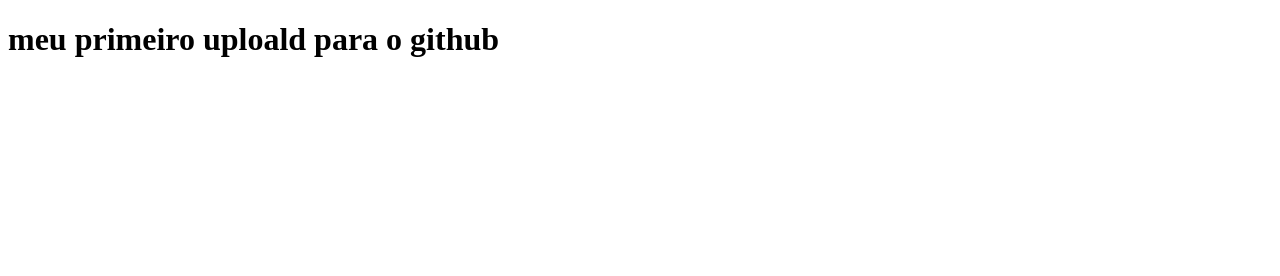
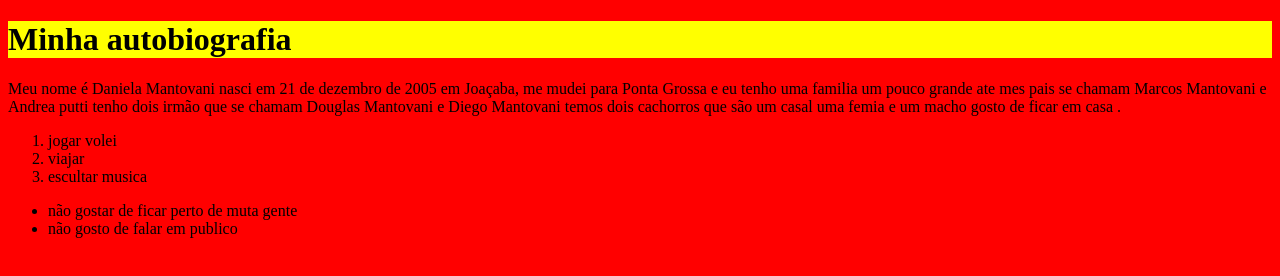
Before and after one commit to DanielaMan/paginaDaIternet, a plain HTML site: page index.html in a window 1280 px wide. Drawn offline with Linux system fonts and the light colour scheme.

Commit message:
Add files via upload

```diff
--- a/index.html
+++ b/index.html
@@ -1,11 +1,25 @@
 <!DOCTYPE html>
 <html lang="en" dir="ltr">
   <head>
+      <link rel="stylesheet" href="style.css">
     <meta charset="utf-8">
     <title></title>
   </head>
   <body>
-    <h1>meu primeiro uploald para o github</h1>
-
+    <h1>Minha autobiografia</h1>
+    <p>Meu nome é Daniela Mantovani nasci em 21 de dezembro de 2005 em Joaçaba,
+      me mudei para Ponta Grossa  e eu tenho uma familia um pouco grande ate
+      mes pais se chamam Marcos Mantovani e Andrea putti  tenho dois irmão
+      que se chamam Douglas Mantovani e Diego Mantovani temos dois cachorros
+      que são um casal uma femia e um macho gosto de ficar em casa .</p>
+      <ol>
+    <li>jogar volei</li>
+    <li>viajar</li>
+    <li>escultar musica</li>
+  </ol>
+  <ul>
+    <li> não gostar de ficar perto de muta gente </li>
+    <li>não gosto de falar em publico</li>
+  </ul>
   </body>
 </html>
--- /dev/null
+++ b/style.css
@@ -0,0 +1,8 @@
+Body{
+background-color: Red;
+}
+h1{
+margen:20px;
+popping:100px;
+background-color:yellow;
+}
```
